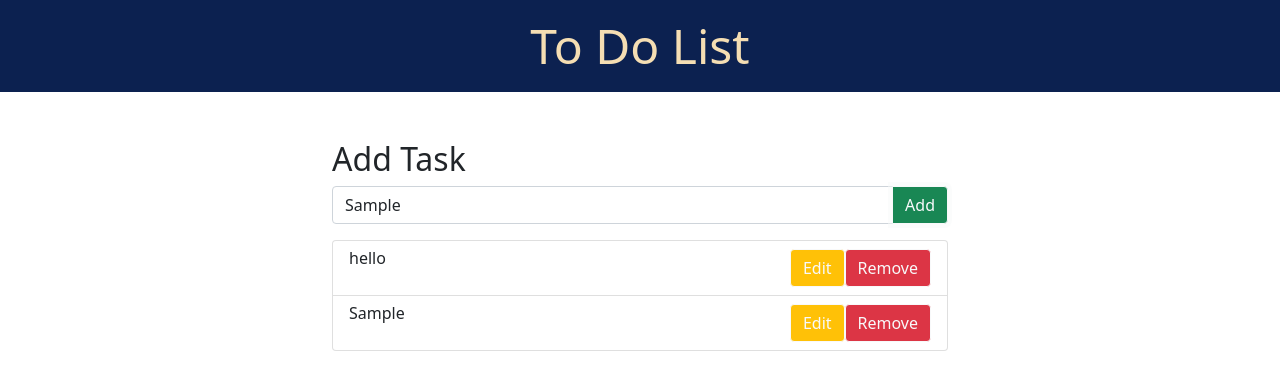
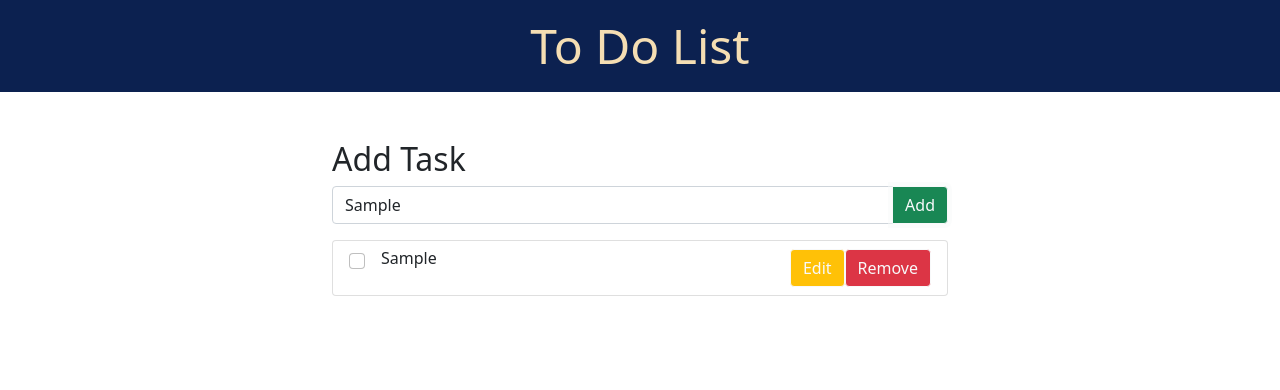
Before and after one commit to Juhi2023/Basic-Projects, a plain HTML site: page ToDoList/main.html in a window 1280 px wide. Both pictures are taken after typing "Sample" into the empty fields and a click on the button "Add". Drawn offline with nearby package versions, Linux system fonts and the light colour scheme.

Commit message:
initial commit

```diff
--- a/ToDoList/main.html
+++ b/ToDoList/main.html
@@ -32,11 +32,7 @@
           </div>
 
           <ul id ="listofTask" class="list-group" >
-            <li class="list-group-item d-flex justify-content-between" aria-current="true">
-                <h6 class="flex-grow-1">hello</h6>
-                            <button id ="add_btn" class="btn btn-outline-light bg-warning"  type="button" id="button-add" onclick="editTask(this)">Edit</button>
-                            <button id ="add_btn" class="btn btn-outline-light bg-danger"  type="button" id="button-add" onclick="removeTask(this)">Remove</button>
-            </li>
+            <h5 class="emptylist">Nothing is here.</h5>
           </ul>
     </div>
 
--- a/ToDoList/script.js
+++ b/ToDoList/script.js
@@ -21,8 +21,9 @@ let addBtn = document.getElementById('add_btn');
                 let newLi = document.createElement('li');
                 // newLi.classList.add('list-group-item');
                 newLi.className="list-group-item d-flex justify-content-between"
-                newLi.innerHTML = `<h6 class="flex-grow-1">${currentinput}</h6>
-                                <button id ="add_btn" class="btn btn-outline-light bg-warning"  type="button" id="button-add onclick="editTask(this)">Edit</button>
+                newLi.innerHTML = `<input class="form-check-input me-3" type="checkbox" value="" id="flexCheckDefault">
+                                <h6 class="flex-grow-1">${currentinput}</h6>
+                                <button id ="add_btn" class="btn btn-outline-light bg-warning"  type="button" id="button-add" onclick="editTask(this)">Edit</button>
                                 <button id ="add_btn" class="btn btn-outline-light bg-danger"  type="button" id="button-add" onclick="removeTask(this)">Remove</button>`;
 
                 ulTag.appendChild(newLi);
```
